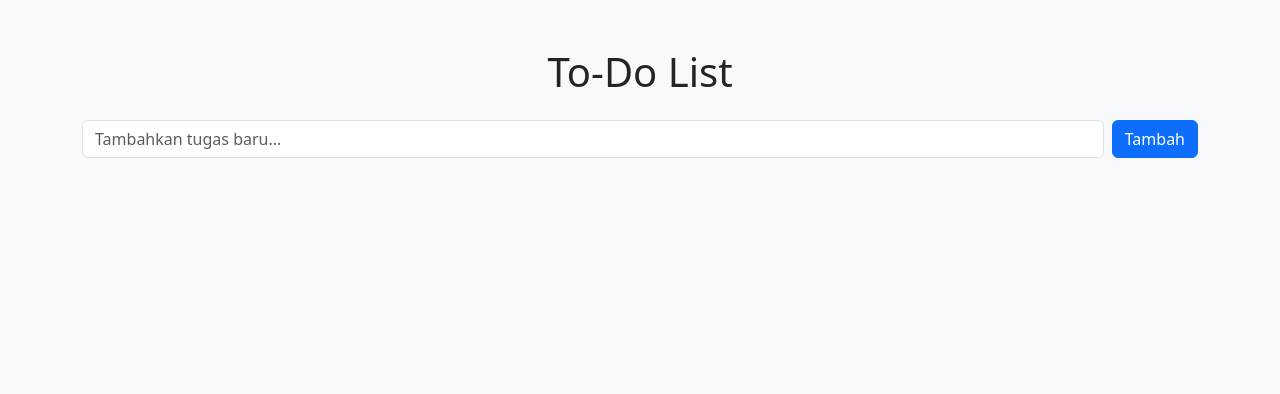
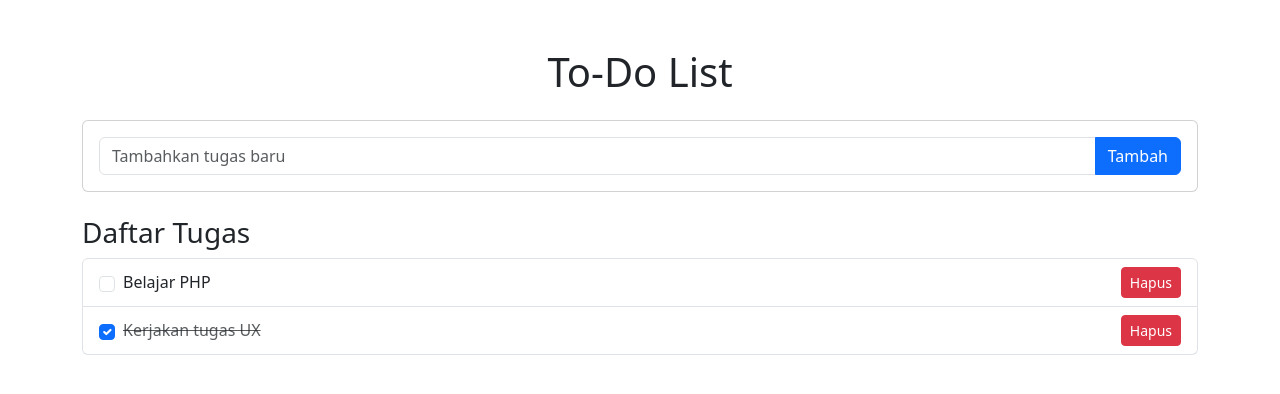
Before and after one commit to kristian-susanto/lsp-certification, a PHP site: page / in a window 1280 px wide. Shown: the top 394 px of the page. Run offline with PHP 8.4, Linux system fonts and the light colour scheme; data that the repository does not hold is empty.

Commit message:
second commit

```diff
--- /dev/null
+++ b/data.php
@@ -0,0 +1,14 @@
+<?php
+// // Memulai session untuk menyimpan data tugas
+session_start();
+
+// Mengecek apakah data tugas sudah ada di session atau menampilkan default
+if (!isset($_SESSION['tasks'])) {
+    $_SESSION['tasks'] = [
+        ["id" => 1, "title" => "Belajar PHP", "status" => "belum"],
+        ["id" => 2, "title" => "Kerjakan tugas UX", "status" => "selesai"],
+    ];
+}
+
+// // Mempermudah manipulasi data tugas yang disimpan dalam session
+$tasks = &$_SESSION['tasks'];
--- /dev/null
+++ b/functions.php
@@ -0,0 +1,51 @@
+<?php
+// Menampilkan daftar tugas
+function tampilkanDaftar($tasks) {
+    // Loop untuk setiap tugas dan menampilkannya
+    foreach ($tasks as $task) {
+        // Cek apakah tugas sudah selesai atau belum
+        $isChecked = $task["status"] === "selesai" ? "checked" : "";
+        $textClass = $task["status"] === "selesai" ? "text-decoration-line-through text-muted" : "";
+
+        // Menampilkan tugas dengan checkbox dan tombol hapus
+        echo "<li class='list-group-item d-flex justify-content-between align-items-center'>";
+        echo "<form method='post' class='d-flex align-items-center w-100' action='?action=toggle&id={$task['id']}'>";
+        echo "<input type='checkbox' class='form-check-input me-2' onchange='this.form.submit()' $isChecked>";
+        echo "<span class='flex-grow-1 $textClass'>{$task['title']}</span>";
+        echo "</form>";
+        echo "<form method='post' action='?action=delete&id={$task['id']}' onsubmit='return confirm(\"Hapus tugas ini?\")'>";
+        echo "<button class='btn btn-sm btn-danger'>Hapus</button>";
+        echo "</form>";
+        echo "</li>";
+    }
+}
+
+// Menambahkan tugas baru ke dalam daftar tugas.
+function tambahTugas(&$tasks, $title) {
+    // Membuat ID baru berdasarkan ID terakhir yang ada
+    $idBaru = end($tasks)["id"] + 1;
+    // Menambahkan tugas baru ke array
+    $tasks[] = ["id" => $idBaru, "title" => $title, "status" => "belum"];
+}
+
+// Mengubah status tugas menjadi selesai atau kembali ke belum.
+function ubahStatusTugas(&$tasks, $id) {
+    foreach ($tasks as &$task) {
+        if ($task["id"] == $id) {
+            // // Toggle status antara 'belum' dan 'selesai'
+            $task["status"] = $task["status"] === "belum" ? "selesai" : "belum";
+            break;
+        }
+    }
+}
+
+// Menghapus tugas berdasarkan ID dari daftar tugas.
+function hapusTugas(&$tasks, $id) {
+    foreach ($tasks as $i => $task) {
+        if ($task["id"] == $id) {
+            // // Menghapus tugas berdasarkan index
+            array_splice($tasks, $i, 1);
+            break;
+        }
+    }
+}
--- a/index.php
+++ b/index.php
@@ -1,51 +1,22 @@
 <?php
-// Koneksi ke database
-$conn = new mysqli("localhost", "root", "", "todolist");
-if ($conn->connect_error) die("Koneksi gagal: " . $conn->connect_error);
+// Memasukkan file yang diperlukan
+require 'data.php';
+require 'functions.php';
 
-// Tambah tugas
-if (isset($_POST['tambah'])) {
-    $title = $conn->real_escape_string($_POST['title']);
-    $conn->query("INSERT INTO tasks (title) VALUES ('$title')");
-}
+// Tangani aksi dari form (POST/GET)
+if ($_SERVER["REQUEST_METHOD"] === "POST") {
+    $action = $_GET["action"] ?? "";
+    $id = $_GET["id"] ?? "";
 
-// Ubah status
-if (isset($_POST['ubah_status'])) {
-    $id = intval($_POST['ubah_status']);
-    $result = $conn->query("SELECT status FROM tasks WHERE id = $id");
-    $row = $result->fetch_assoc();
-    $newStatus = ($row['status'] === 'belum') ? 'selesai' : 'belum';
-    $conn->query("UPDATE tasks SET status='$newStatus' WHERE id=$id");
-}
-
-// Hapus tugas
-if (isset($_POST['hapus'])) {
-    $id = intval($_POST['hapus']);
-    $conn->query("DELETE FROM tasks WHERE id=$id");
-}
-
-// Ambil semua tugas
-$tasks = $conn->query("SELECT * FROM tasks ORDER BY id DESC");
-
-function tampilkanDaftar($tasks)
-{
-    while ($task = $tasks->fetch_assoc()) {
-        $checked = $task['status'] === 'selesai' ? 'checked' : '';
-        $style = $task['status'] === 'selesai' ? 'text-decoration: line-through;' : '';
-        echo <<<HTML
-        <li class="list-group-item d-flex justify-content-between align-items-center">
-            <form method="POST" class="d-flex align-items-center w-100">
-                <input type="hidden" name="ubah_status" value="{$task['id']}">
-                <input type="checkbox" class="form-check-input me-2" onchange="this.form.submit()" {$checked}>
-                <span class="flex-grow-1" style="$style">{$task['title']}</span>
-            </form>
-            <form method="POST" class="ms-2">
-                <!-- Status -->
-                <input type="hidden" name="hapus" value="{$task['id']}">
-                <button class="btn btn-danger btn-sm">Hapus</button>
-            </form>
-        </li>
-HTML;
+    if ($action === "toggle") {
+        // Mengubah status tugas (selesai atau belum)
+        ubahStatusTugas($tasks, $id);
+    } elseif ($action === "delete") {
+        // Menghapus tugas berdasarkan ID
+        hapusTugas($tasks, $id);
+    } elseif (isset($_POST["title"])) {
+        // Menambah tugas baru
+        tambahTugas($tasks, htmlspecialchars(trim($_POST["title"])));
     }
 }
 ?>
@@ -57,15 +28,24 @@ HTML;
     <title>To-Do List</title>
     <link href="https://cdn.jsdelivr.net/npm/bootstrap@5.3.6/dist/css/bootstrap.min.css" rel="stylesheet">
 </head>
-<body class="bg-light">
-<div class="container py-5">
-    <h1 class="mb-4 text-center">To-Do List</h1>
+<body>
+<div class="container mt-5">
+    <h1 class="text-center mb-4">To-Do List</h1>
 
-    <form method="POST" class="mb-4 d-flex">
-        <input type="text" name="title" class="form-control me-2" placeholder="Tambahkan tugas baru..." required>
-        <button type="submit" name="tambah" class="btn btn-primary">Tambah</button>
-    </form>
+    <!-- Form Tambah Tugas -->
+    <div class="card mb-4">
+        <div class="card-body">
+            <form method="post" action="">
+                <div class="input-group">
+                    <input type="text" class="form-control" name="title" placeholder="Tambahkan tugas baru" required>
+                    <button class="btn btn-primary" type="submit">Tambah</button>
+                </div>
+            </form>
+        </div>
+    </div>
 
+    <!-- Daftar Tugas -->
+    <h3>Daftar Tugas</h3>
     <ul class="list-group">
         <?php tampilkanDaftar($tasks); ?>
     </ul>
```
Also changed, not shown: README.md (added).
